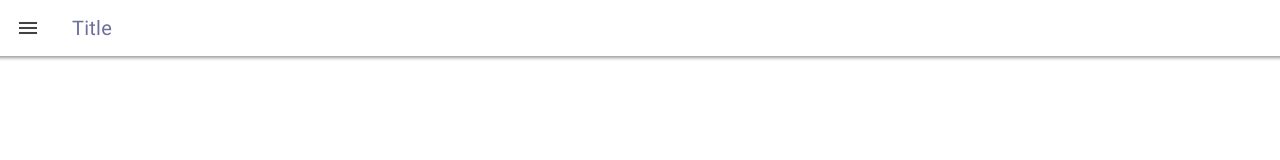
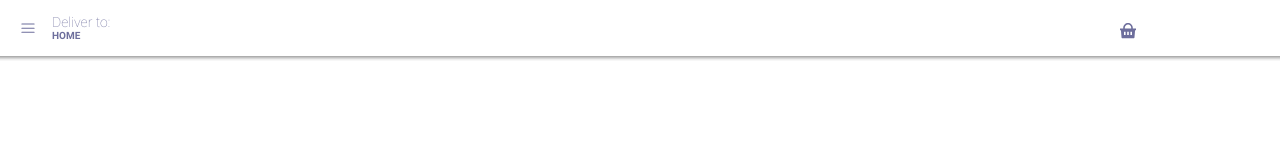
Before and after one commit to Jefferson227/uncle-john-pizzas-app, a React (Create React App) app: page /home in a window 1280 px wide. Shown: the top 160 px of the page. Built offline with nearby package versions, Linux system fonts and the light colour scheme.

Commit message:
Add elements to the navbar

```diff
--- a/src/components/NavBar/NavBar.css
+++ b/src/components/NavBar/NavBar.css
@@ -3,7 +3,41 @@
   src: url(../../fonts/Roboto-Regular.ttf);
 }
 
-.title {
-  font-family: RobotoRegular;
+@font-face {
+  font-family: RobotoThin;
+  src: url(../../fonts/Roboto-Thin.ttf);
+}
+
+@font-face {
+  font-family: RobotoBold;
+  src: url(../../fonts/Roboto-Bold.ttf);
+}
+
+.ion-menu-button {
+  font-size: 14px;
   color: var(--base-text-color-gray-10);
 }
+
+.navbar-center {
+  width: 85%;
+  display: inline-block;
+}
+
+.navbar-center .title {
+  font-family: RobotoThin;
+  font-size: 14px;
+  color: var(--base-text-color-gray-10);
+}
+
+.navbar-center .subtitle {
+  font-family: RobotoBold;
+  font-size: 10px;
+  text-transform: uppercase;
+  color: var(--base-text-color-gray-10);
+}
+
+.navbar-end {
+  width: 15%;
+  padding-left: 2%;
+  display: inline-block;
+}
--- a/src/components/NavBar/NavBar.tsx
+++ b/src/components/NavBar/NavBar.tsx
@@ -1,7 +1,9 @@
 import React from 'react';
 import './NavBar.css';
+import MenuIcon from '../../assets/img/menu-icon.svg';
+import BasketIcon from '../../assets/img/basket-icon.svg';
 import SideMenu from '../SideMenu/SideMenu';
-import { IonHeader, IonToolbar, IonTitle, IonPage, IonMenuButton, IonButtons } from '@ionic/react';
+import { IonHeader, IonToolbar, IonPage, IonMenuButton, IonButtons, IonIcon } from '@ionic/react';
 
 const contentId = "main-content";
 
@@ -14,9 +16,19 @@ const NavBar: React.FC = () => {
         <IonHeader>
           <IonToolbar>
             <IonButtons slot="start">
-              <IonMenuButton></IonMenuButton>
+              <IonMenuButton className="ion-menu-button">
+                <IonIcon src={MenuIcon}></IonIcon>
+              </IonMenuButton>
             </IonButtons>
-            <IonTitle><span className="title">Title</span></IonTitle>
+
+            <section className="navbar-center">
+              <div className="title">Deliver to:</div>
+              <div className="subtitle">Home</div>
+            </section>
+
+            <section className="navbar-end">
+              <IonIcon src={BasketIcon} className="basket-icon"></IonIcon>
+            </section>
           </IonToolbar>
         </IonHeader>
       </IonPage>
```
Also changed, not shown: src/assets/img/basket-icon.svg (added), src/assets/img/menu-icon.svg (added).
